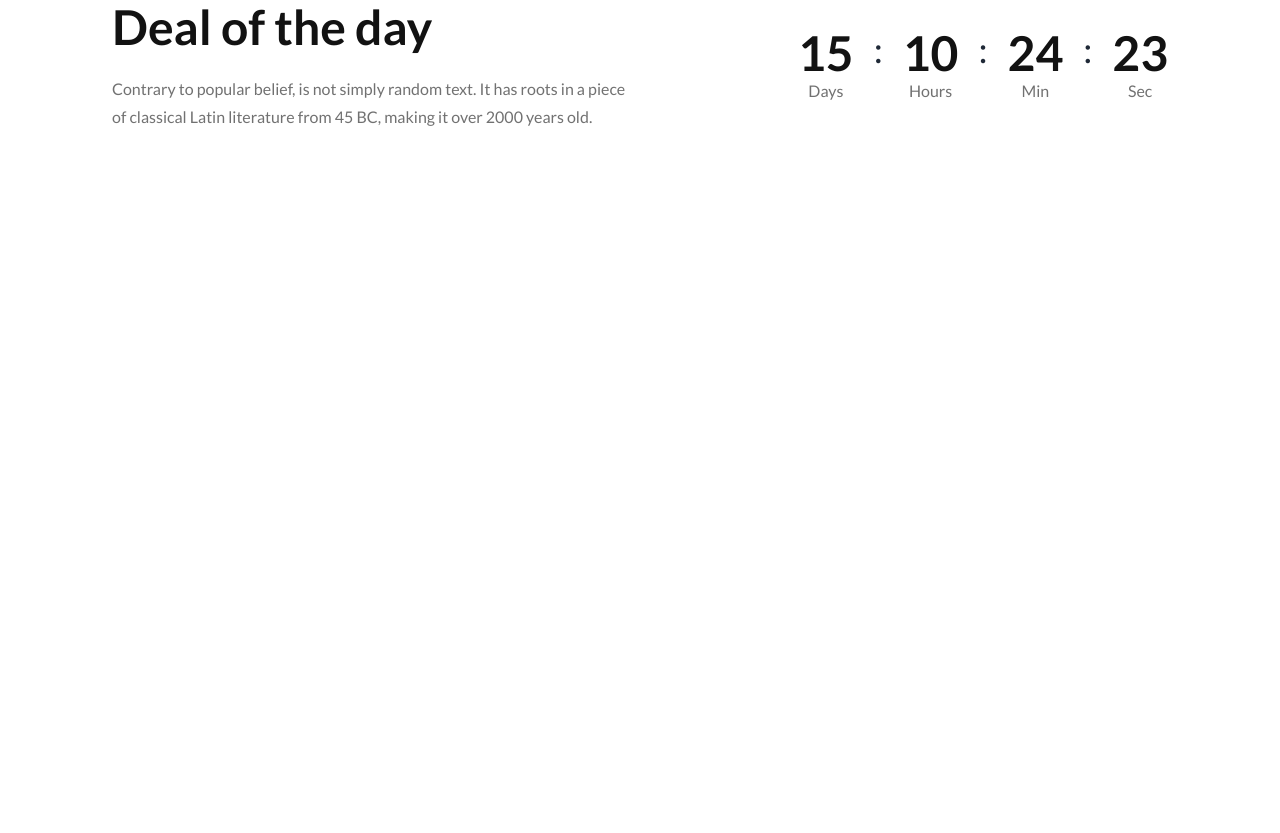
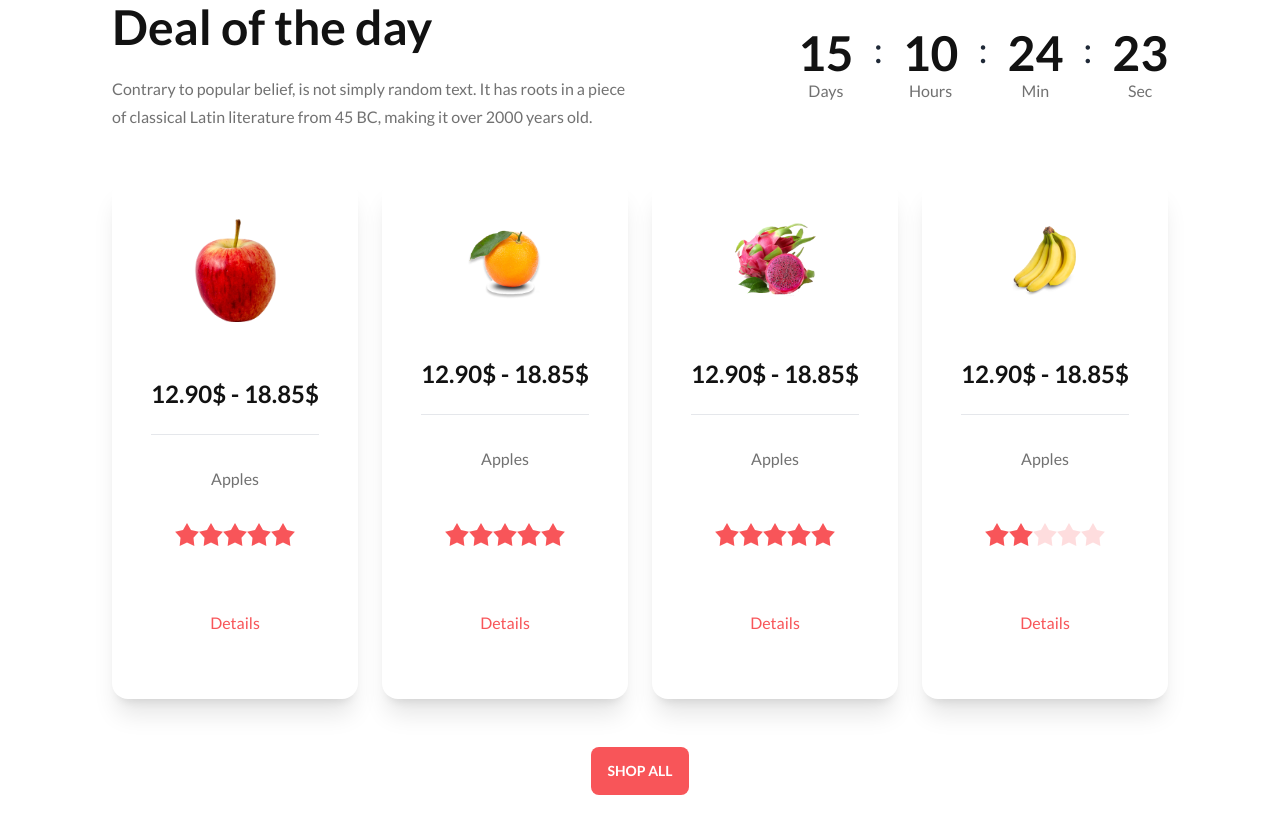
Before and after one commit to nhasan97/B8A3-Fruit-Brust, a plain HTML site: page index.html in a window 1280 px wide. Shown: the part 957-1790 px from the top of the page. Before the commit the page ends 1460 px from the top, so only its background shows below. Drawn offline with nearby package versions, Linux system fonts and the light colour scheme.

Commit message:
added cards to the deals section

```diff
--- a/index.html
+++ b/index.html
@@ -273,8 +273,98 @@
                     </div>
                 </div>
             </div>
-            <div></div>
-            <div></div>
+
+            <div class="py-12 grid-cols-1 grid md:grid-cols-2 lg:grid-cols-4 gap-6">
+
+                <div class="card bg-base-100 shadow-xl">
+                    <figure class="px-10 pt-10">
+                        <img src="./images/fruit6.png" alt="Shoes" class="rounded-xl w-1/2" />
+                    </figure>
+                    <div class="card-body items-center text-center space-y-6">
+                        <h2 class="card-title text-secondary-color text-2xl font-bold py-6 border-b border-gray-200">
+                            12.90$ - 18.85$</h2>
+                        <p class="text-paragraph-color text-base font-medium">Apples</p>
+                        <div class="rating">
+                            <input type="radio" name="rating-2" class="mask mask-star-2 bg-primary-color" />
+                            <input type="radio" name="rating-2" class="mask mask-star-2 bg-primary-color" checked />
+                            <input type="radio" name="rating-2" class="mask mask-star-2 bg-primary-color" />
+                            <input type="radio" name="rating-2" class="mask mask-star-2 bg-primary-color" />
+                            <input type="radio" name="rating-2" class="mask mask-star-2 bg-primary-color" />
+                        </div>
+                        <div class="card-actions">
+                            <button class=" p-8 text-primary-color">Details</button>
+                        </div>
+                    </div>
+                </div>
+
+                <div class="card bg-base-100 shadow-xl">
+                    <figure class="px-10 pt-10">
+                        <img src="./images/fruit7.png" alt="Shoes" class="rounded-xl w-1/2" />
+                    </figure>
+                    <div class="card-body items-center text-center space-y-6">
+                        <h2 class="card-title text-secondary-color text-2xl font-bold py-6 border-b border-gray-200">
+                            12.90$ - 18.85$</h2>
+                        <p class="text-paragraph-color text-base font-medium">Apples</p>
+                        <div class="rating">
+                            <input type="radio" name="rating-2" class="mask mask-star-2 bg-primary-color" />
+                            <input type="radio" name="rating-2" class="mask mask-star-2 bg-primary-color" checked />
+                            <input type="radio" name="rating-2" class="mask mask-star-2 bg-primary-color" />
+                            <input type="radio" name="rating-2" class="mask mask-star-2 bg-primary-color" />
+                            <input type="radio" name="rating-2" class="mask mask-star-2 bg-primary-color" />
+                        </div>
+                        <div class="card-actions">
+                            <button class=" p-8 text-primary-color">Details</button>
+                        </div>
+                    </div>
+                </div>
+
+                <div class="card bg-base-100 shadow-xl">
+                    <figure class="px-10 pt-10">
+                        <img src="./images/fruit8.png" alt="Shoes" class="rounded-xl w-1/2" />
+                    </figure>
+                    <div class="card-body items-center text-center space-y-6">
+                        <h2 class="card-title text-secondary-color text-2xl font-bold py-6 border-b border-gray-200">
+                            12.90$ - 18.85$</h2>
+                        <p class="text-paragraph-color text-base font-medium">Apples</p>
+                        <div class="rating">
+                            <input type="radio" name="rating-2" class="mask mask-star-2 bg-primary-color" />
+                            <input type="radio" name="rating-2" class="mask mask-star-2 bg-primary-color" checked />
+                            <input type="radio" name="rating-2" class="mask mask-star-2 bg-primary-color" />
+                            <input type="radio" name="rating-2" class="mask mask-star-2 bg-primary-color" />
+                            <input type="radio" name="rating-2" class="mask mask-star-2 bg-primary-color" />
+                        </div>
+                        <div class="card-actions">
+                            <button class=" p-8 text-primary-color">Details</button>
+                        </div>
+                    </div>
+                </div>
+
+                <div class="card bg-base-100 shadow-xl">
+                    <figure class="px-10 pt-10">
+                        <img src="./images/fruit9.png" alt="Shoes" class="rounded-xl w-1/2" />
+                    </figure>
+                    <div class="card-body items-center text-center space-y-6">
+                        <h2 class="card-title text-secondary-color text-2xl font-bold py-6 border-b border-gray-200">
+                            12.90$ - 18.85$</h2>
+                        <p class="text-paragraph-color text-base font-medium">Apples</p>
+                        <div class="rating">
+                            <input type="radio" name="rating-2" class="mask mask-star-2 bg-primary-color" />
+                            <input type="radio" name="rating-2" class="mask mask-star-2 bg-primary-color" checked />
+                            <input type="radio" name="rating-2" class="mask mask-star-2 bg-primary-color" />
+                            <input type="radio" name="rating-2" class="mask mask-star-2 bg-primary-color" />
+                            <input type="radio" name="rating-2" class="mask mask-star-2 bg-primary-color" />
+                        </div>
+                        <div class="card-actions">
+                            <button class=" p-8 text-primary-color">Details</button>
+                        </div>
+                    </div>
+                </div>
+
+            </div>
+
+            <div class="text-center"><button
+                    class="btn bg-primary-color text-white hover:text-primary-color border-none">Shop
+                    All</button></div>
         </section>
 
         <!-- ------------ Meet the team ------------ -->
```
